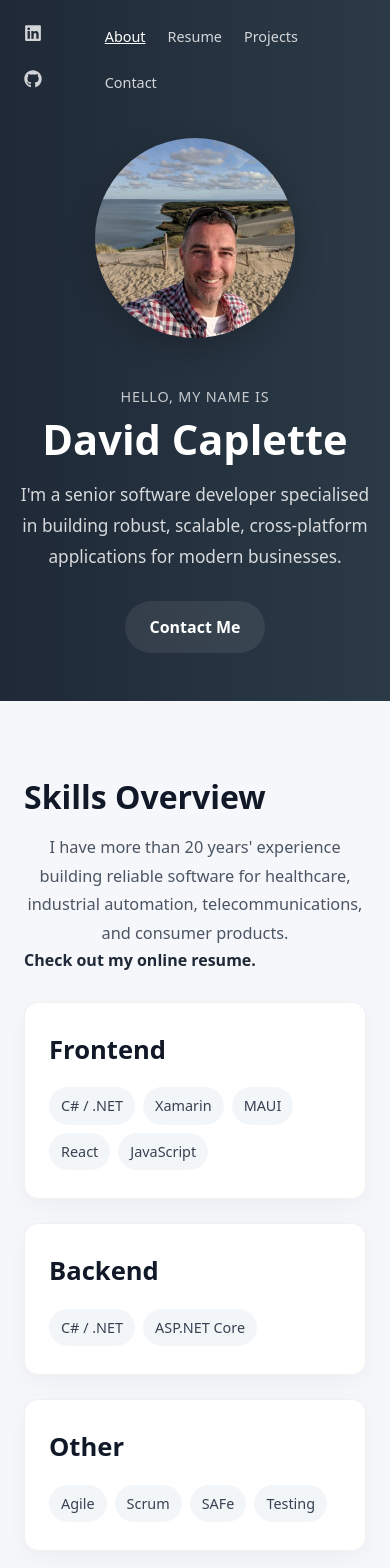
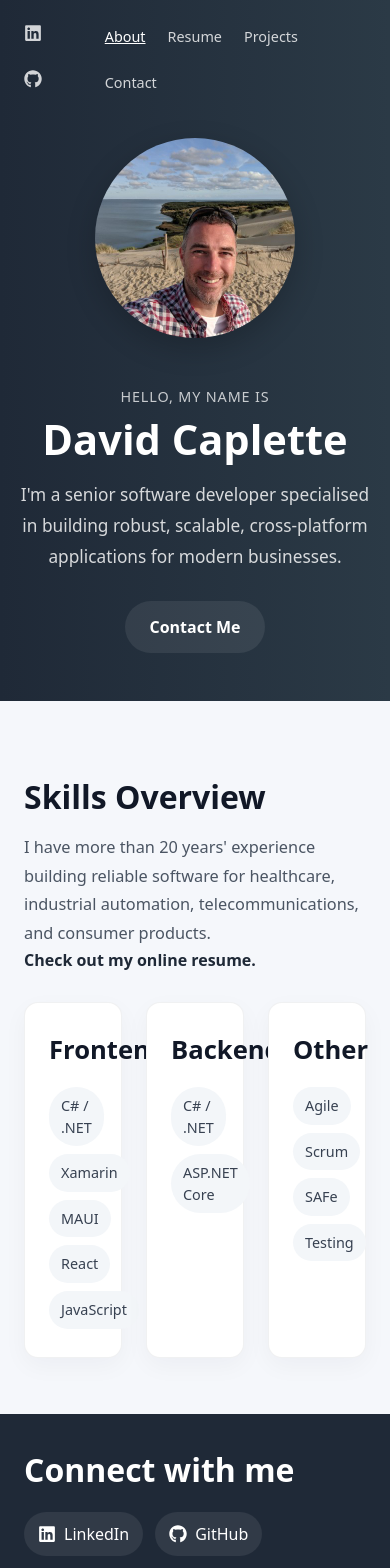
Before and after one commit to CreationsCaplette/creationscaplette_react, a React (Vite) app in the folder creationscaplette/: page / in a window 390 px wide. Shown: the top 1568 px of the page. Built offline with nearby package versions, Linux system fonts and the light colour scheme.

Commit message:
Modified About css

```diff
--- a/creationscaplette/src/index.css
+++ b/creationscaplette/src/index.css
@@ -19,16 +19,22 @@
   --color-surface: #ffffff;
   --color-ink: #1f2937;
   --color-ink-soft: #334e68;
+  --color-muted: #4b5563;
   --color-border: #b8c4d2;
+  --color-subtle-ink: #111827;
+  --color-skill-pill-bg: #f3f6f9;
+  --color-skill-pill-text: #374151;
   --color-brand-dark: #1f2937;
   --color-brand-dark-2: #2b3a46;
   --color-brand-accent: #5da2ed;
   --color-brand-accent-hover: #438edb;
   --color-linkedin: #2867b2;
   --color-github: #171515;
+  --color-project-tag-bg: #1f2937;
   --shadow-soft: rgba(15, 23, 42, 0.08);
   --shadow-strong: rgba(0, 0, 0, 0.2);
   --shadow-focus: rgba(93, 162, 237, 0.2);
+  --shadow-card: rgba(15, 23, 42, 0.04);
 }
 
 * {
--- a/creationscaplette/src/pages/About.module.css
+++ b/creationscaplette/src/pages/About.module.css
@@ -1,13 +1,17 @@
 .pageshell {
   width: 100%;
-  background: #f5f7fb;
-  color: #1f2937;
+  background: var(--color-page-bg);
+  color: var(--color-ink);
 }
 
 .header {
   width: 100%;
-  background: linear-gradient(90deg, #1f2937 0%, #2b3a46 100%);
-  color: #fff;
+  background: linear-gradient(
+    90deg,
+    var(--color-brand-dark) 0%,
+    var(--color-brand-dark-2) 100%
+  );
+  color: var(--color-white);
   padding: 24px 24px 64px;
 }
 
@@ -30,7 +34,7 @@
   height: auto;
   display: block;
   border-radius: 50%;
-  box-shadow: 0 10px 30px rgba(0, 0, 0, 0.2);
+  box-shadow: 0 10px 30px var(--shadow-strong);
 }
 
 .introduction {
@@ -50,7 +54,7 @@
   font-size: clamp(2.6rem, 4vw, 4rem);
   line-height: 1.05;
   margin: 0 0 18px;
-  color: #fff;
+  color: var(--color-white);
   font-weight: 700;
 }
 
@@ -77,7 +81,7 @@
 .btnprimary {
   background: rgba(255, 255, 255, 0.08);
   transition: background-color 0.2s ease;
-  color: #fff;
+  color: var(--color-white);
 }
 
 .btnprimary:hover {
@@ -100,18 +104,18 @@
 
 .sectionheading h2 {
   font-size: clamp(2rem, 3vw, 2.5rem);
-  color: #111827;
+  color: var(--color-subtle-ink);
   margin-bottom: 12px;
 }
 
 .sectionheading p {
-  color: #4b5563;
+  color: var(--color-muted);
   line-height: 1.75;
   font-size: 1.02rem;
 }
 
 .sectionheading a {
-  color: #1f2937;
+  color: var(--color-ink);
   text-decoration: none;
   font-weight: 600;
 }
@@ -127,16 +131,16 @@
 }
 
 .skillcard {
-  background: #ffffff;
+  background: var(--color-surface);
   border: 1px solid rgba(15, 23, 42, 0.06);
   border-radius: 14px;
   padding: 28px 24px;
-  box-shadow: 0 8px 24px rgba(15, 23, 42, 0.04);
+  box-shadow: 0 8px 24px var(--shadow-card);
 }
 
 .skillcard h3 {
   margin: 0 0 18px;
-  color: #111827;
+  color: var(--color-subtle-ink);
   font-size: 1.6rem;
 }
 
@@ -150,8 +154,8 @@
 }
 
 .skillcard li {
-  background: #f3f6f9;
-  color: #374151;
+  background: var(--color-skill-pill-bg);
+  color: var(--color-skill-pill-text);
   border-radius: 999px;
   padding: 8px 12px;
   font-size: 0.9rem;
@@ -159,8 +163,8 @@
 
 .footer {
   width: 100%;
-  background: #1f2937;
-  color: #fff;
+  background: var(--color-brand-dark);
+  color: var(--color-white);
   padding: 32px 24px;
 }
 
@@ -171,7 +175,7 @@
 
 .footer h2 {
   margin: 0 0 18px;
-  color: #fff;
+  color: var(--color-white);
   font-size: 2rem;
 }
 
@@ -185,7 +189,7 @@
 }
 
 .footer a {
-  color: #fff;
+  color: var(--color-white);
   text-decoration: none;
   display: inline-flex;
   align-items: center;
@@ -217,20 +221,4 @@
   .lead {
     margin: 0 auto;
   }
-
-  .skillsgrid {
-    grid-template-columns: 1fr;
-  }
-
-  .sectionheading p {
-    text-align: center;
-  }
-
-  .footer {
-    padding: 28px 20px;
-  }
-
-  .footer ul {
-    justify-content: center;
-  }
 }
```
